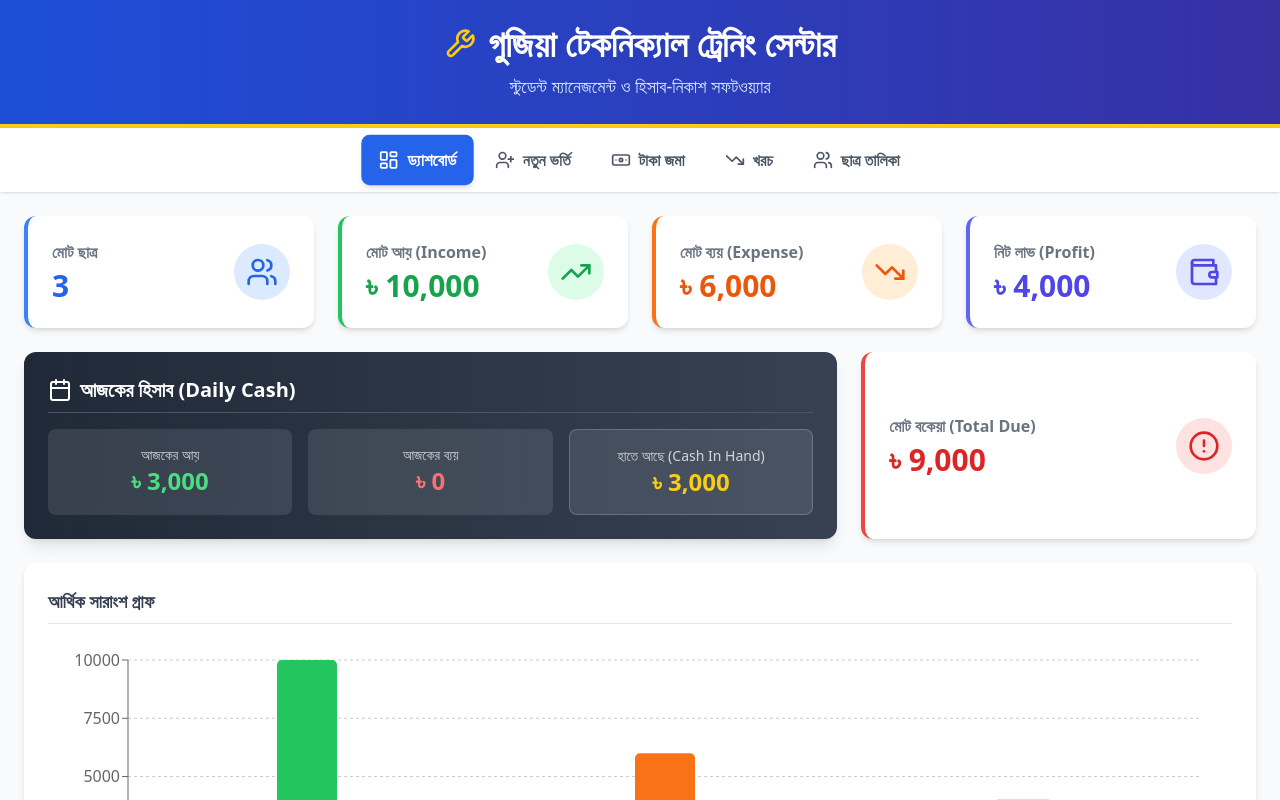
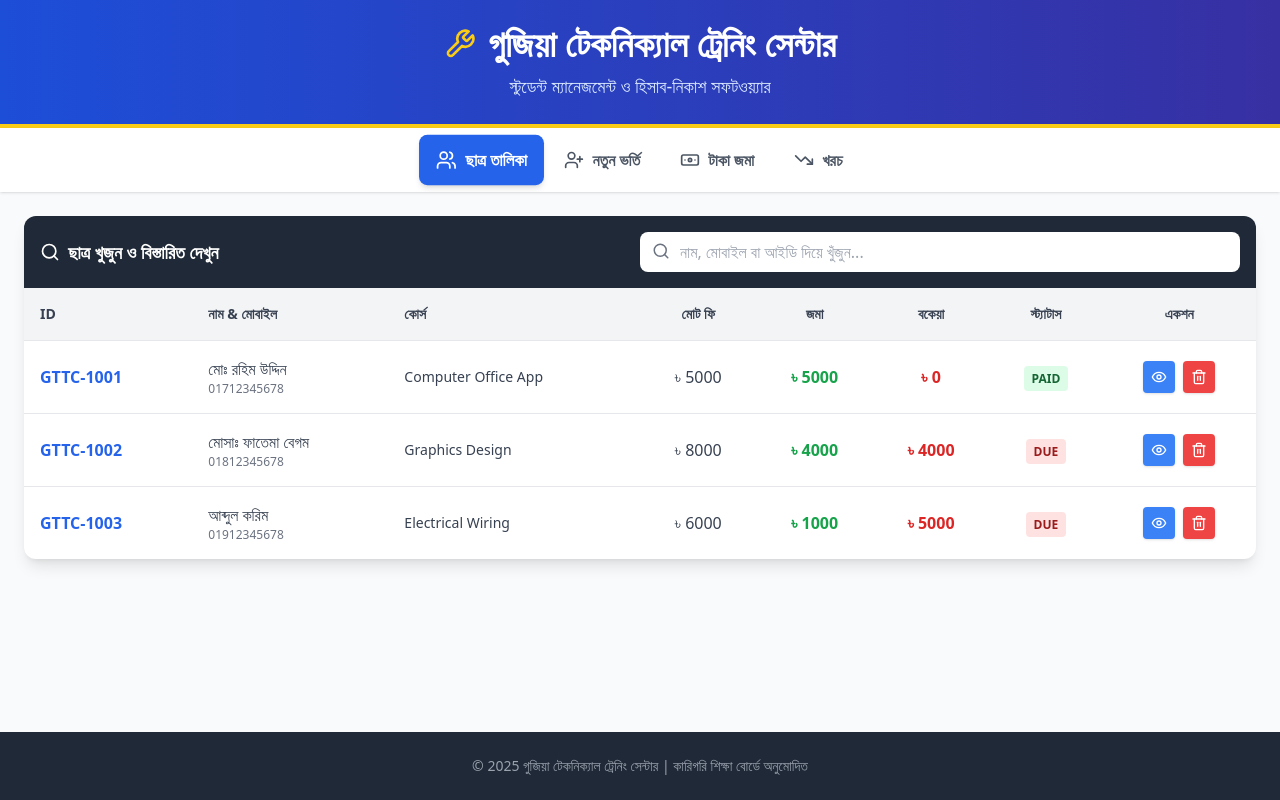
Before and after one commit to esa245/Guzia-TTC-Manager, a React (Vite) app: page / in a window 1280 px wide. Both pictures are taken after a click on the button "হিসাব-নিকাশ শুরু করুন". Shown: the top 800 px of the page. Built offline with nearby package versions, Linux system fonts and the light colour scheme.

Commit message:
feat: Remove dashboard tab
The dashboard tab has been removed from the application. Its functionality has been replaced by the student list view. The default active tab is now 'database'.

```diff
--- a/App.tsx
+++ b/App.tsx
@@ -1,6 +1,5 @@
 import React, { useState } from 'react';
 import { Header } from './components/Header';
-import { Dashboard } from './components/Dashboard';
 import { AdmissionForm } from './components/AdmissionForm';
 import { PaymentForm } from './components/PaymentForm';
 import { StudentList } from './components/StudentList';
@@ -11,7 +10,7 @@ import { LayoutDashboard, UserPlus, Banknote, Users, TrendingDown } from 'lucide
 
 const App: React.FC = () => {
   const [showDashboard, setShowDashboard] = useState(false);
-  const [activeTab, setActiveTab] = useState<TabType>('dashboard');
+  const [activeTab, setActiveTab] = useState<TabType>('database');
   const { students, expenses, addStudent, addPayment, deleteStudent, addExpense, deleteExpense } = useStudents();
 
   if (!showDashboard) {
@@ -31,18 +30,16 @@ const App: React.FC = () => {
 
   const renderContent = () => {
     switch (activeTab) {
-      case 'dashboard':
-        return <Dashboard students={students} expenses={expenses} />;
+      case 'database':
+        return <StudentList students={students} onDelete={deleteStudent} />;
       case 'admission':
         return <AdmissionForm onAddStudent={addStudent} students={students} />;
       case 'payment':
         return <PaymentForm onAddPayment={addPayment} students={students} />;
-      case 'database':
-        return <StudentList students={students} onDelete={deleteStudent} />;
       case 'expense':
         return <ExpenseManager expenses={expenses} onAddExpense={addExpense} onDeleteExpense={deleteExpense} />;
       default:
-        return <Dashboard students={students} expenses={expenses} />;
+        return <StudentList students={students} onDelete={deleteStudent} />;
     }
   };
 
@@ -55,10 +52,10 @@ const App: React.FC = () => {
         <div className="container mx-auto">
           <div className="flex justify-start md:justify-center min-w-max p-2 space-x-2">
             <NavButton
-              active={activeTab === 'dashboard'}
-              onClick={() => setActiveTab('dashboard')}
-              icon={<LayoutDashboard size={20}/>}
-              label="ড্যাশবোর্ড"
+              active={activeTab === 'database'}
+              onClick={() => setActiveTab('database')}
+              icon={<Users size={20}/>}
+              label="ছাত্র তালিকা"
             />
             <NavButton
               active={activeTab === 'admission'}
@@ -77,12 +74,6 @@ const App: React.FC = () => {
               onClick={() => setActiveTab('expense')}
               icon={<TrendingDown size={20}/>}
               label="খরচ"
-            />
-            <NavButton
-              active={activeTab === 'database'}
-              onClick={() => setActiveTab('database')}
-              icon={<Users size={20}/>}
-              label="ছাত্র তালিকা"
             />
           </div>
         </div>
--- a/types.ts
+++ b/types.ts
@@ -57,4 +57,4 @@ export const EXPENSE_CATEGORIES = [
   "Others"
 ] as const;
 
-export type TabType = 'dashboard' | 'admission' | 'payment' | 'expense' | 'database';
+export type TabType = 'admission' | 'payment' | 'expense' | 'database';
```
